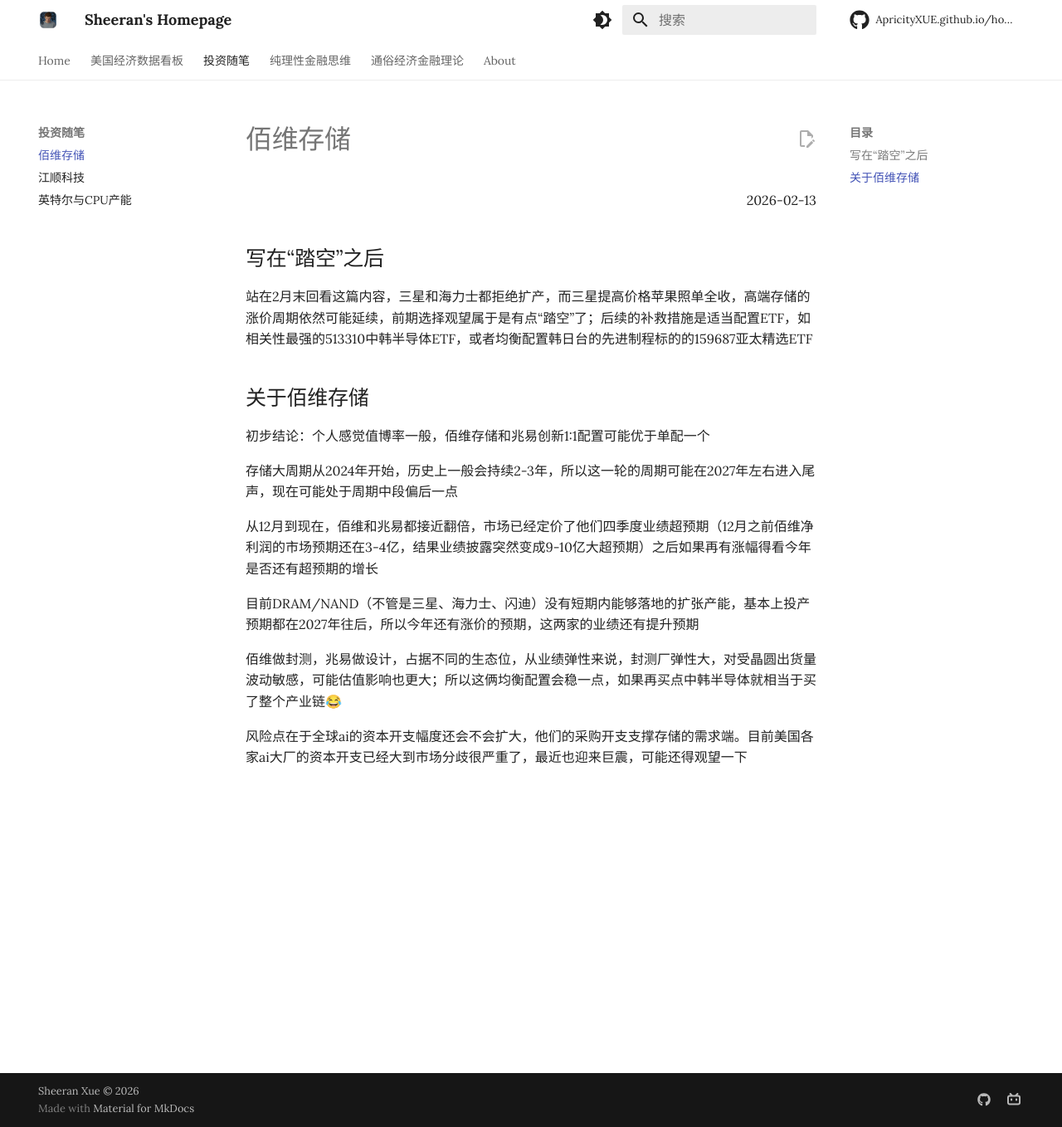
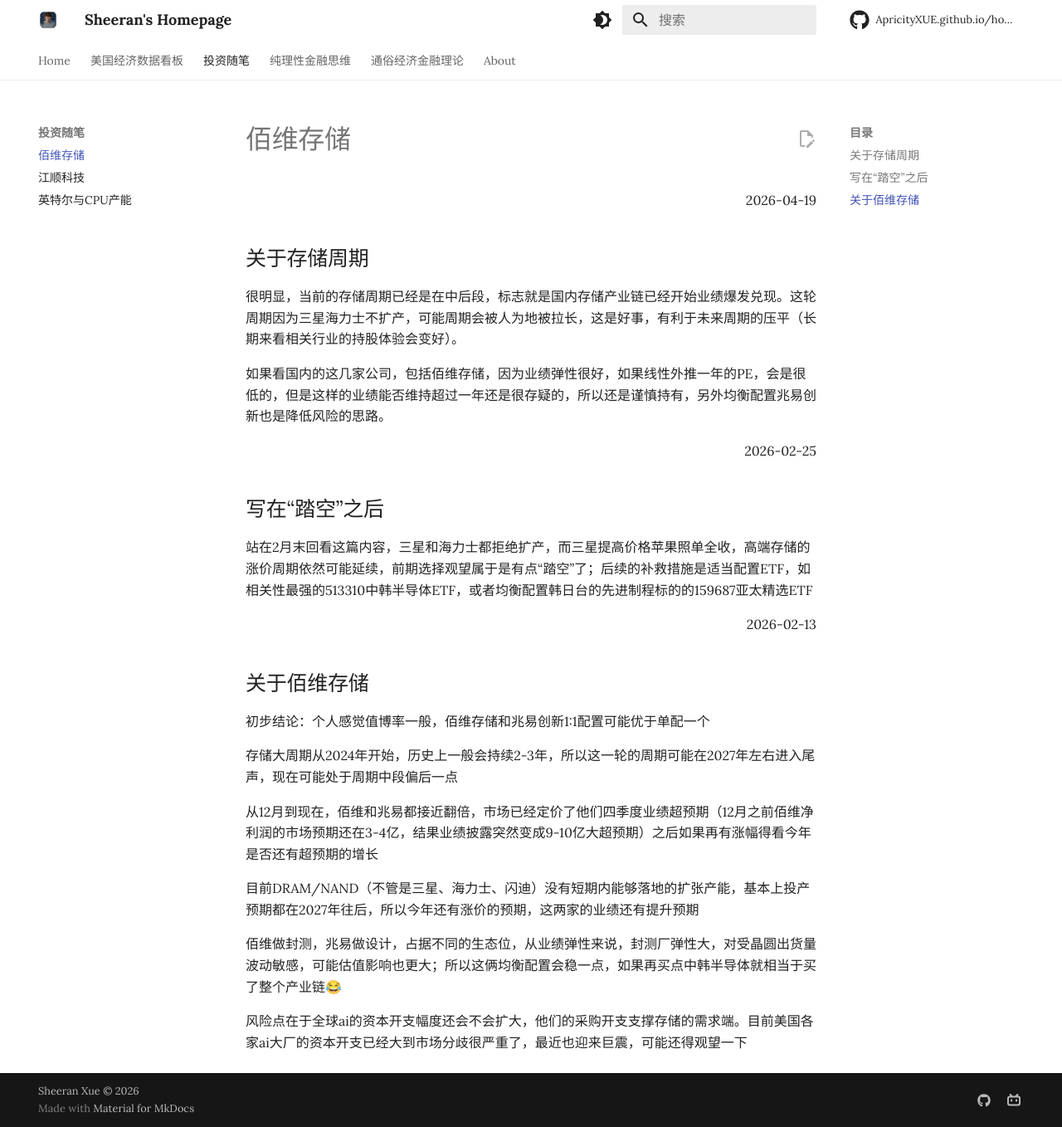
Before and after one commit to ApricityXUE/homepage, an MkDocs documentation site: the page built from docs/投资随笔/佰维存储.md, in a window 1280 px wide and 1358 px high. Shown: the whole window at 83% size. Built offline with MkDocs 1.6.1 and Material for MkDocs 9.7.7, drawn with Linux system fonts in a browser that asks for light colours; some web fonts are replaced; comment, search, counter and statistics services are not loaded.

Commit message:
update thoughts

```diff
--- a/docs/投资随笔/佰维存储.md
+++ b/docs/投资随笔/佰维存储.md
@@ -1,8 +1,18 @@
-<div style="text-align: right;">2026-02-13</div>
+<div style="text-align: right;">2026-04-19</div>
+
+## 关于存储周期
+
+很明显，当前的存储周期已经是在中后段，标志就是国内存储产业链已经开始业绩爆发兑现。这轮周期因为三星海力士不扩产，可能周期会被人为地被拉长，这是好事，有利于未来周期的压平（长期来看相关行业的持股体验会变好）。
+
+如果看国内的这几家公司，包括佰维存储，因为业绩弹性很好，如果线性外推一年的PE，会是很低的，但是这样的业绩能否维持超过一年还是很存疑的，所以还是谨慎持有，另外均衡配置兆易创新也是降低风险的思路。
+
+<div style="text-align: right;">2026-02-25</div>
 
 ## 写在“踏空”之后
 
 站在2月末回看这篇内容，三星和海力士都拒绝扩产，而三星提高价格苹果照单全收，高端存储的涨价周期依然可能延续，前期选择观望属于是有点“踏空”了；后续的补救措施是适当配置ETF，如相关性最强的513310中韩半导体ETF，或者均衡配置韩日台的先进制程标的的159687亚太精选ETF
+
+<div style="text-align: right;">2026-02-13</div>
 
 ## 关于佰维存储
 
```
Also changed, not shown: docs/投资随笔/九丰能源.md (added, +3 -0 lines), docs/投资随笔/江顺科技.md (+10 -0 lines), docs/投资随笔/霍尔木兹与全球储能.md (added), 3 other files.
